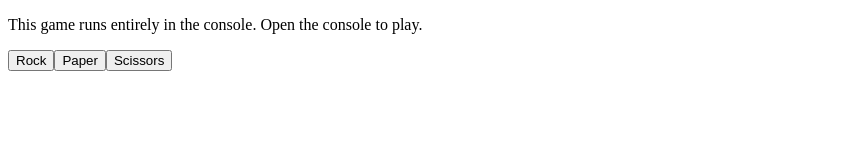
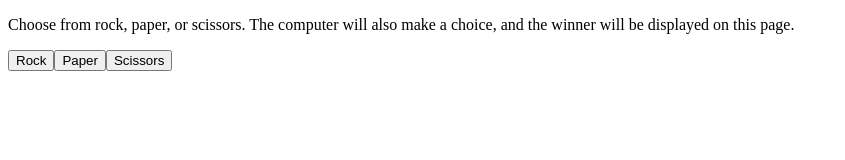
Before and after one commit to bigezwest/RockPaperScissors, a plain HTML site: page index.html in a window 1280 px wide. Shown: the whole page, without its empty margins (0-845 px from the left). Drawn offline with Linux system fonts and the light colour scheme.

Commit message:
chore(instructions): Update user instructions
* Change instructions to note that the player should use a button to
make a choice, and the result will be displayed on the page.

```diff
--- a/index.html
+++ b/index.html
@@ -7,7 +7,7 @@
     <title>Rock, Paper, Scissors</title>
 </head>
 <body>
-    <p>This game runs entirely in the console.  Open the console to play.</p>
+    <p>Choose from rock, paper, or scissors.  The computer will also make a choice, and the winner will be displayed on this page. </p>
     <script src="scripts.js"></script>
 </body>
 </html>
```
